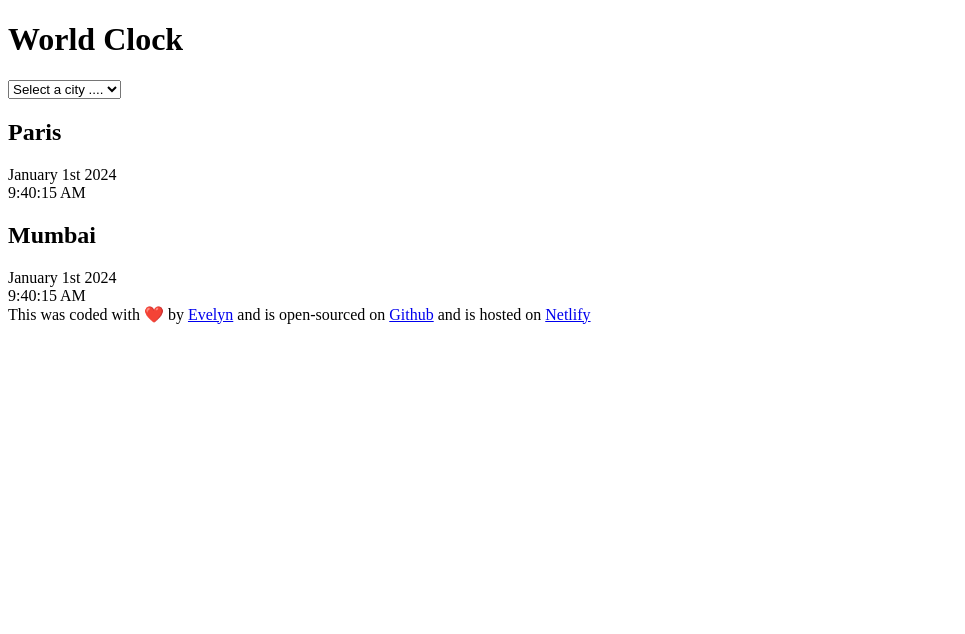
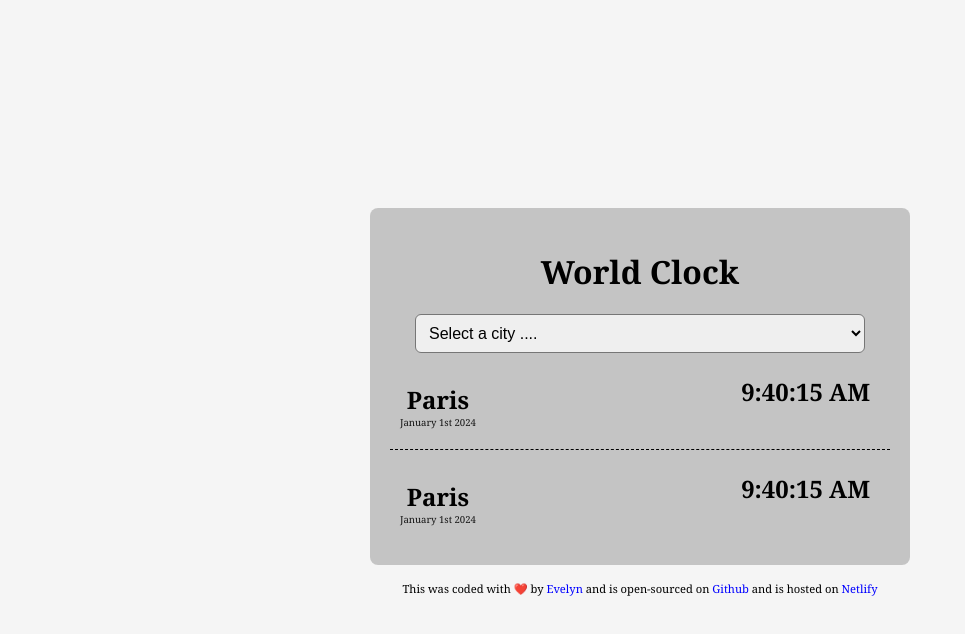
Before and after one commit to EvelynMwanunura/World_Clock, a plain HTML site: page index.html in a window 1280 px wide. Shown: the whole page, without its empty margins (0-965 px from the left). Drawn offline with Linux system fonts and the light colour scheme.

Commit message:
Update HTML

```diff
--- a/index.html
+++ b/index.html
@@ -4,9 +4,10 @@
     <meta charset="UTF-8" />
     <meta name="viewport" content="width=device-width, initial-scale=1.0" />
     <title>World Clock</title>
+    <link rel="stylesheet" href="styles.css" />
   </head>
   <body>
-    <div>
+    <div class="container">
       <h1>World Clock</h1>
       <select>
         <option value="">Select a city ....</option>
@@ -15,21 +16,34 @@
         <option vale="">London</option>
       </select>
       <div class="city">
-        <h2>Paris</h2>
-        <div class="date">January 1st 2024</div>
+        <div class="cityandtime">
+          <h2>Paris</h2>
+          <p class="date">January 1st 2024</p>
+        </div>
         <div class="time">9:40:15 AM</div>
       </div>
       <div class="city">
-        <h2>Mumbai</h2>
-        <div class="date">January 1st 2024</div>
+        <div class="cityandtime">
+          <h2>Paris</h2>
+          <p class="date">January 1st 2024</p>
+        </div>
         <div class="time">9:40:15 AM</div>
       </div>
     </div>
-    This was coded with ❤️ by
-    <a href="https://www.linkedin.com/in/evelyn-mwanunura-06a42a77/">Evelyn</a>
-    and is open-sourced on
-    <a href="https://github.com/EvelynMwanunura/World_Clock">Github</a> and is
-    hosted on
-    <a href="https://world-clock-js-shecodes-project.netlify.app/">Netlify</a>
+    <footer>
+      <p>
+        This was coded with ❤️ by
+        <a href="https://www.linkedin.com/in/evelyn-mwanunura-06a42a77/"
+          >Evelyn</a
+        >
+        and is open-sourced on
+        <a href="https://github.com/EvelynMwanunura/World_Clock">Github</a> and
+        is hosted on
+        <a href="https://world-clock-js-shecodes-project.netlify.app/"
+          >Netlify</a
+        >
+      </p>
+    </footer>
+    <script src="script.js"></script>
   </body>
 </html>
--- a/styles.css
+++ b/styles.css
@@ -0,0 +1,67 @@
+body {
+  background: whitesmoke;
+  font-family: Georgia, "Times New Roman", Times, serif;
+  display: flex;
+  align-items: center;
+  min-height: 100vh;
+  flex-direction: column;
+  justify-content: center;
+}
+
+.container {
+  width: 500px;
+  background: rgba(0, 0, 0, 0.2);
+
+  display: block;
+  text-align: center;
+  padding: 20px;
+  border-radius: 8px;
+  margin-bottom: 5px;
+}
+
+h1 {
+  text-align: center;
+}
+
+select {
+  width: 90%;
+  padding: 9px;
+  border-radius: 6px;
+  font-size: 1em;
+}
+
+.city {
+  display: flex;
+  justify-content: space-between;
+  padding: 10px;
+  border-bottom: 1px dashed black;
+}
+
+.time {
+  padding-right: 10px;
+  font-size: 1.5em;
+  font-weight: bold;
+  margin-top: 12px;
+}
+
+.date {
+  margin-top: -20px;
+  font-size: 0.6em;
+  opacity: 0.9;
+}
+
+.city:last-child {
+  border: none;
+}
+footer {
+  font-size: 0.7em;
+}
+footer a {
+  text-decoration: none;
+  color: blue;
+}
+
+footer a:hover {
+  color: azure;
+  text-decoration: underline;
+}
```
